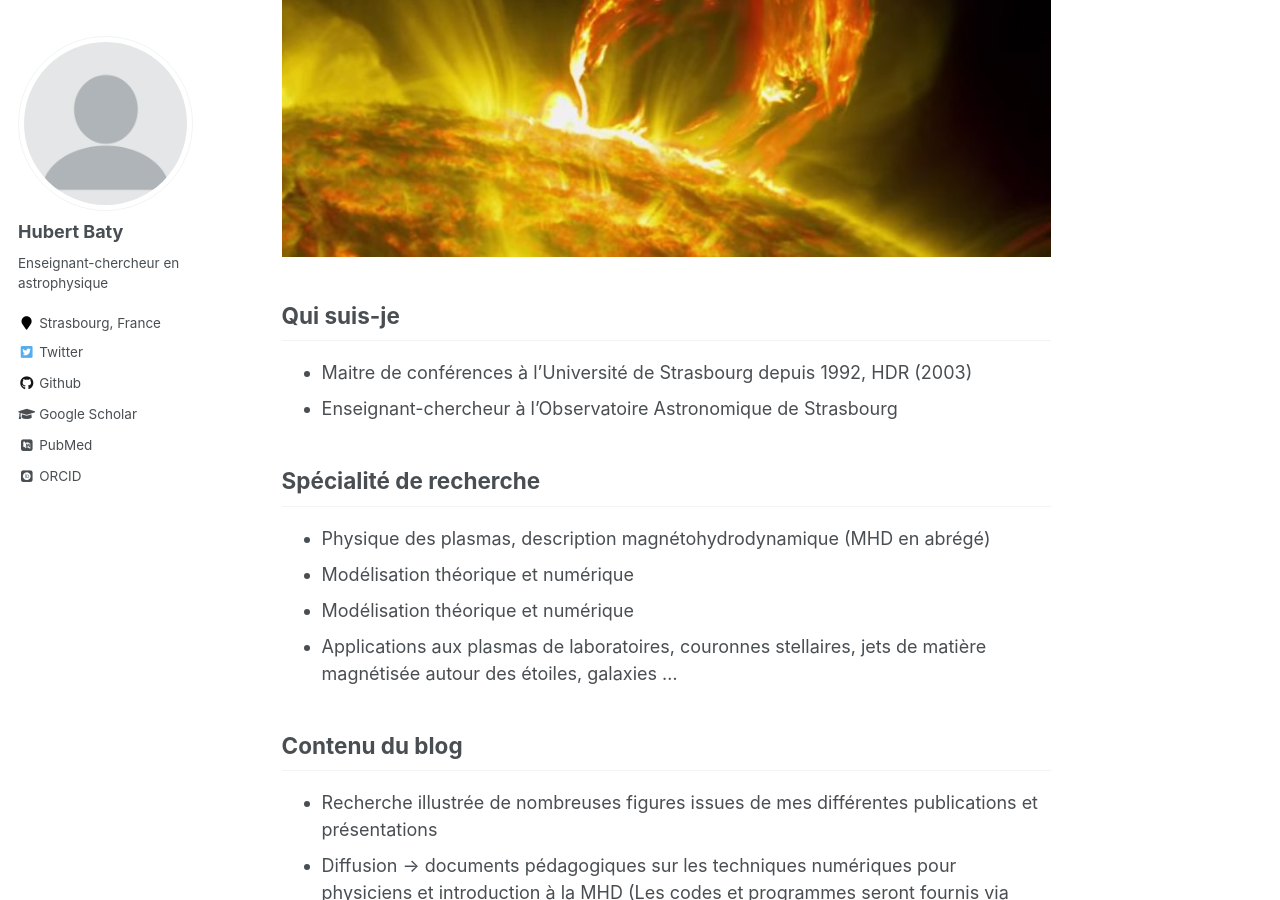
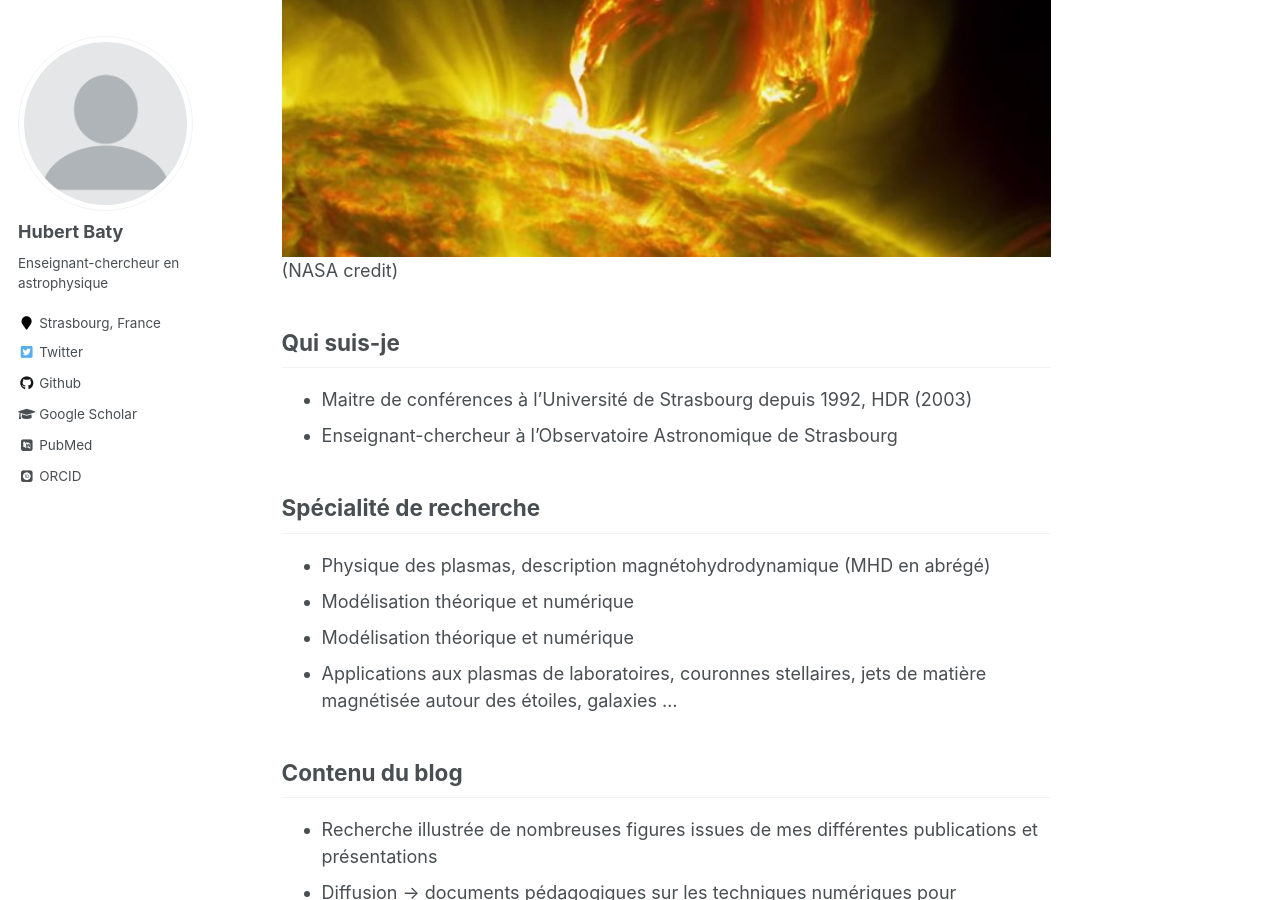
Before and after one commit to hubertbaty/hubertbaty.github.io, a Jekyll site: the page built from _pages/about.md, in a window 1280 px wide and 900 px high, scrolled down 338 px. Built offline with Jekyll 4.4.1, drawn with Linux system fonts in a browser that asks for light colours; some web fonts are replaced.

Commit message:
Update about.md

```diff
--- a/_pages/about.md
+++ b/_pages/about.md
@@ -8,7 +8,8 @@ redirect_from:
   - /about.html
 ---
 
-![NASA credit](/images/image.jpg)
+![](/images/image.jpg)
+(NASA credit)
 
 ## Qui suis-je
 
```
